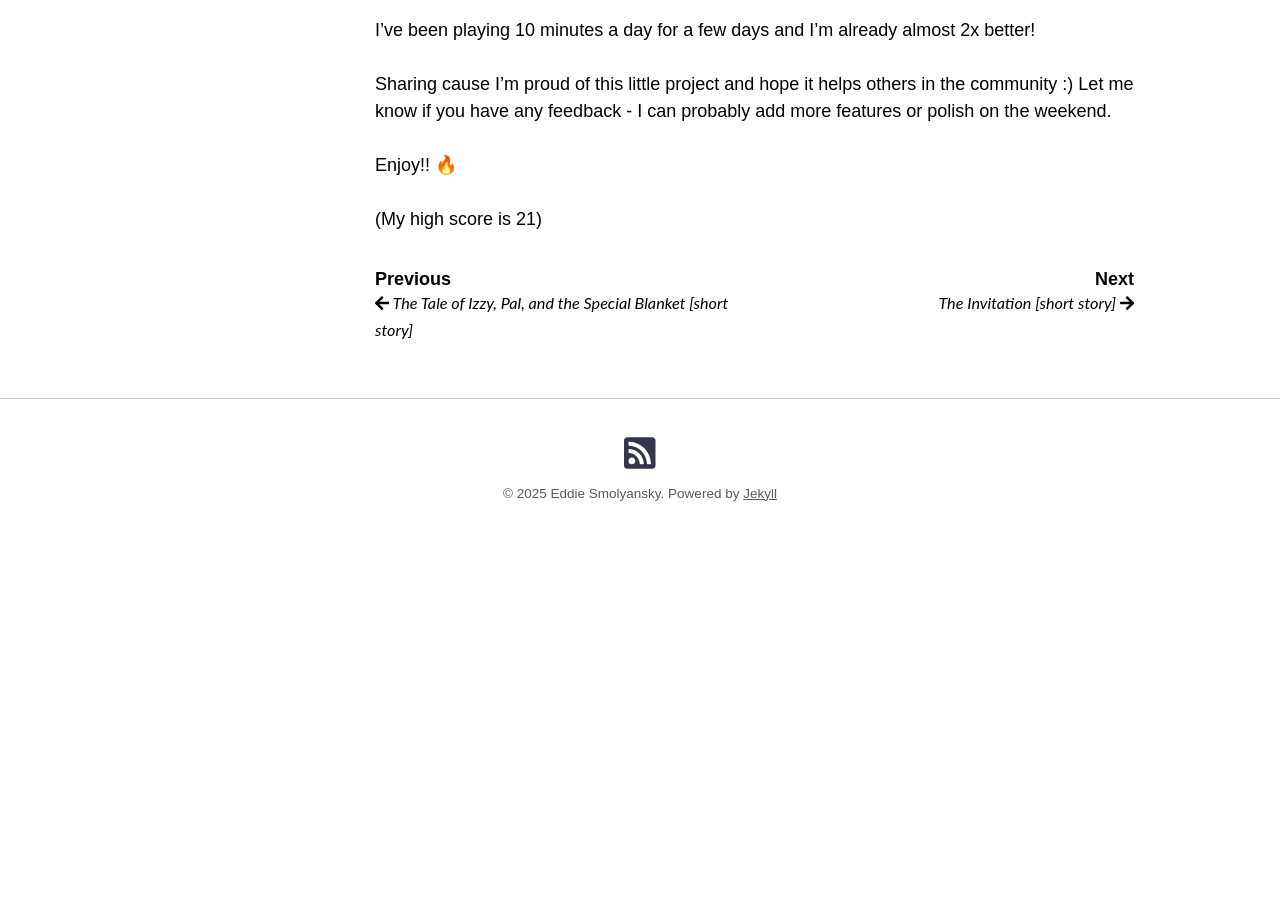
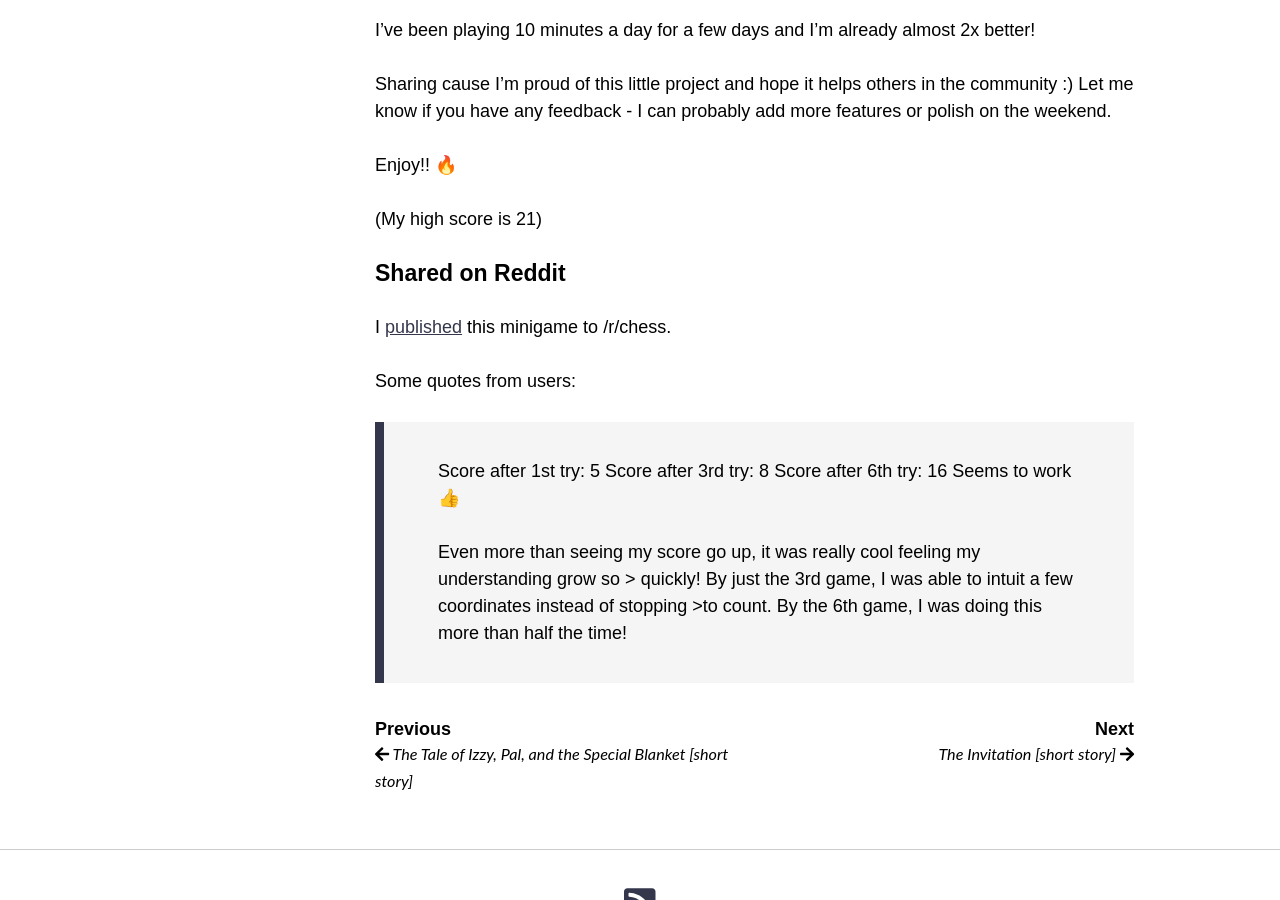
Before and after one commit to eddiesmo/eddiesmo.github.io, a Jekyll site: the page built from _posts/2025-02-10-chess-square-trainer.md, in a window 1280 px wide and 900 px high, scrolled down 1258 px. Built offline with Jekyll 4.4.1, drawn with Linux system fonts in a browser that asks for light colours; nearby versions of some CDN libraries; before the commit the page ends 1834 px from its top, so only the background shows below that.

Commit message:
update post

```diff
--- a/_posts/2025-02-10-chess-square-trainer.md
+++ b/_posts/2025-02-10-chess-square-trainer.md
@@ -41,3 +41,15 @@ Sharing cause I'm proud of this little project and hope it helps others in the c
 Enjoy!! 🔥
 
 (My high score is 21)
+
+### Shared on Reddit
+I [published](https://www.reddit.com/r/chess/comments/1img7j4/i_built_a_chess_notation_trainer_how_fast_can_you/) this minigame to /r/chess.
+
+Some quotes from users:
+
+> Score after 1st try: 5
+> Score after 3rd try: 8
+> Score after 6th try: 16
+> Seems to work  👍
+>
+> Even more than seeing my score go up, it was really cool feeling my understanding grow so > quickly! By just the 3rd game, I was able to intuit a few coordinates instead of stopping >to count. By the 6th game, I was doing this more than half the time!
```
